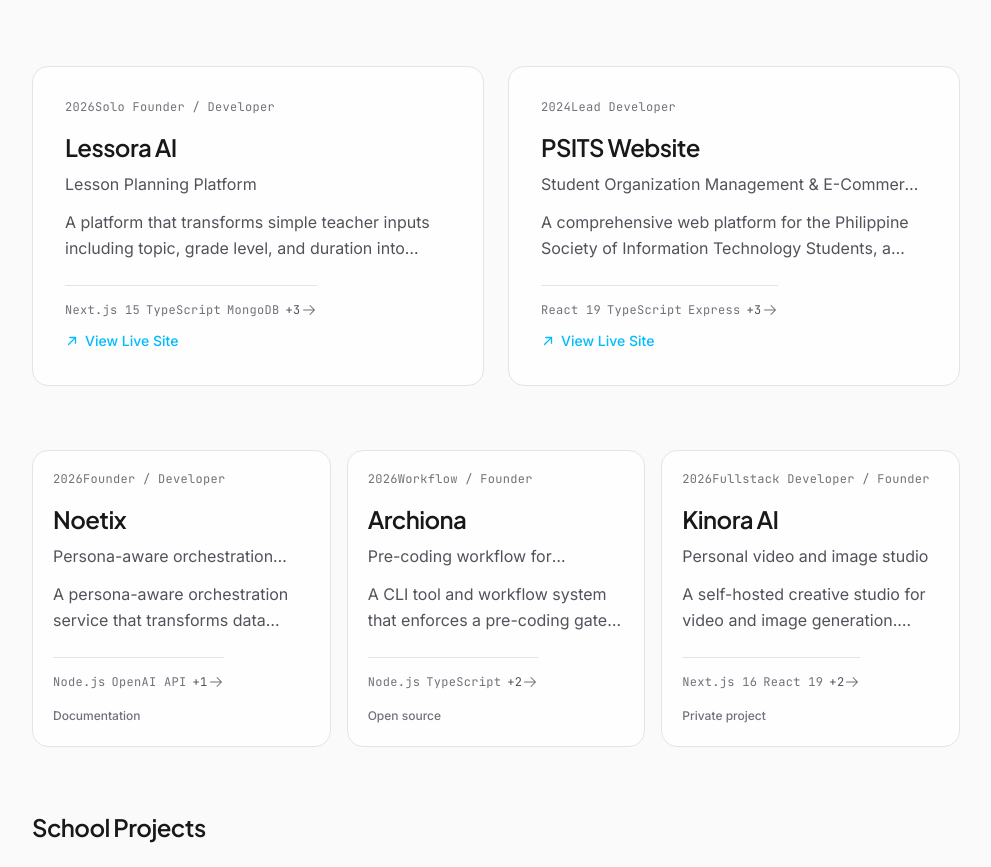
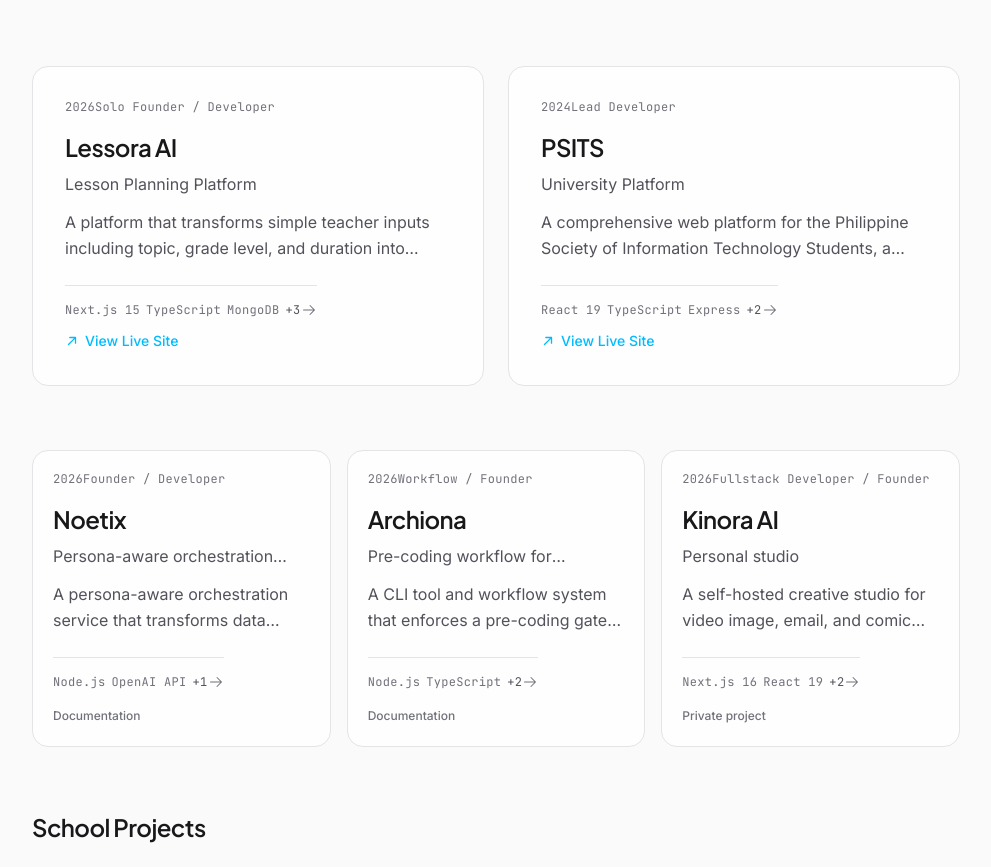
Before and after one commit to Javabutdif/Portfolio-Archiona, a React (Vite) app: page / in a window 1280 px wide. Shown: the part 1720-2587 px from the top of the page, without its empty margins (144-1135 px from the left). Built offline with nearby package versions, Linux system fonts and the light colour scheme.

Commit message:
Update projects.js

```diff
--- a/src/projects.js
+++ b/src/projects.js
@@ -21,16 +21,15 @@ export const projects = [
   },
   {
     id: 1,
-    title: "PSITS Website",
-    subtitle: "Student Organization Management & E-Commerce Platform",
+    title: "PSITS",
+    subtitle: "University Platform",
     description:
-      "A comprehensive web platform for the Philippine Society of Information Technology Students, a student organization with over three thousand members at the University of Cebu. Replaced Google Forms and manual spreadsheets with merchandise ordering, event management and attendance tracking, membership lifecycle management, certificate generation, recruitment tracking, raffle systems, and discount code management. Built on an Express and TypeScript backend with MongoDB, serving a React 19 TypeScript frontend alongside a legacy React 18 JavaScript frontend being migrated. Features JWT authentication with token rotation, AWS S3 and Cloudflare R2 object storage, and Puppeteer-powered PDF certificate generation.",
+      "A comprehensive web platform for the Philippine Society of Information Technology Students, a student organization with over three thousand members at the University of Cebu. Replaced Google Forms and manual spreadsheets with merchandise ordering, event management and attendance tracking, membership lifecycle management, certificate generation, recruitment tracking, raffle systems, and discount code management. Built on an Express and TypeScript backend with MongoDB, serving a React 19 TypeScript frontend alongside a legacy React 18 JavaScript frontend being migrated. Features JWT authentication with token rotation, Cloudflare R2 object storage, and Puppeteer-powered PDF certificate generation.",
     tech: [
       "React 19",
       "TypeScript",
       "Express",
       "MongoDB",
-      "AWS S3",
       "Cloudflare R2",
     ],
     demoLink: "https://psits.org/",
@@ -59,7 +58,7 @@ export const projects = [
       "A CLI tool and workflow system that enforces a pre-coding gate for development. Before writing any code, it produces a reviewable plan including files to touch, test strategy, and rollback path, with coding beginning only after human approval. Scaffolds an archiona directory into any project, decomposes goals into persona-gated sub-tasks, validates plan completeness with the validate command, seeds project skills so agents follow your conventions instead of their defaults, and auto-injects the active persona skill into each agent instruction file via the hook command. Integrates with opencode, Cursor, Copilot, Cline, Codex CLI, Continue, and Aider.",
     tech: ["Node.js", "TypeScript", "npm CLI", "Markdown"],
     demoLink: "#",
-    linkLabel: "View on npm",
+    linkLabel: "View Documentation",
     year: "2026",
     role: "Workflow / Founder",
     category: "featured",
@@ -67,9 +66,9 @@ export const projects = [
   {
     id: 8,
     title: "Kinora AI",
-    subtitle: "Personal video and image studio",
+    subtitle: "Personal studio",
     description:
-      "A self-hosted creative studio for video and image generation. Write a prompt, press record, and receive cinematic output including video up to sixty seconds at 4K resolution and images from 1K to 4K. Features include prompt refinement, seed locking for consistency, batch generation, image-to-image through reference images, wallpaper mode with anime auto-modifiers, a mood board with A-B comparison slider, generation history, and prompt templates, all persisted to localStorage. Built with Next.js 16, React 19, Tailwind version 4, and the Agnes API, wrapped in a warm editorial photo lab design language.",
+      "A self-hosted creative studio for video image, email, and comic generation integrated with Agnes AI. Write a prompt, press record, and receive cinematic output including video depend on Agnes AI API duration and resolution. Features include prompt refinement, seed locking for consistency, batch generation, image-to-image through reference images, wallpaper mode with anime auto-modifiers, a mood board with A-B comparison slider, generation history, and prompt templates, all persisted to localStorage. Built with Next.js 16, React 19, Tailwind version 4, and the Agnes API, wrapped in a warm editorial photo lab design language.",
     tech: ["Next.js 16", "React 19", "TypeScript", "Tailwind v4"],
     demoLink: "",
     linkLabel: "Private project",
```
